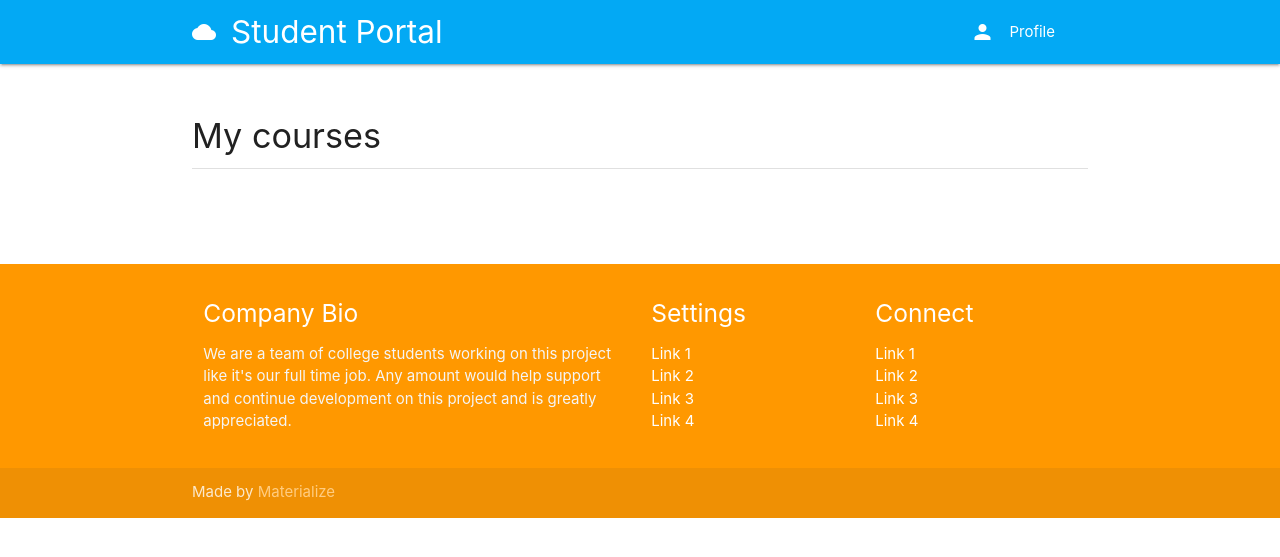
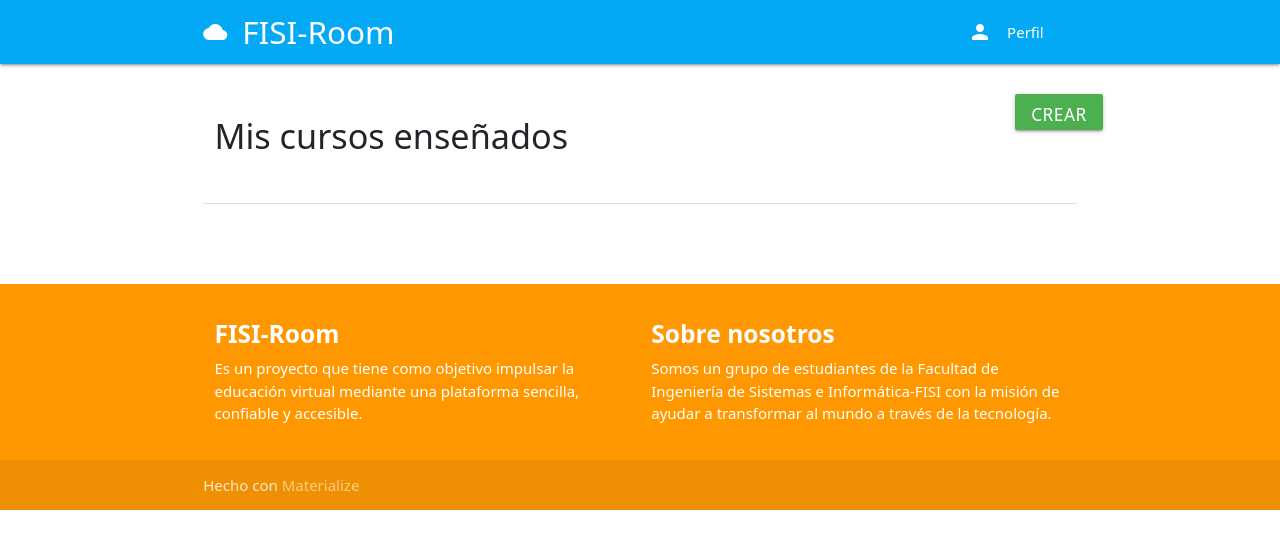
Before and after one commit to piotr1221/aulavirtual, a Django app: page /course/MyCourses/ in a window 1280 px wide. Shown: the top 557 px of the page. Run offline with Django 3.2, Linux system fonts and the light colour scheme; a user stored in the database is signed in; data comes from the database, SQL or seed files in the repository; both versions use the stored data as it was after the commit; some libraries are stand-ins or nearby versions.

Commit message:
primera actualizacion

```diff
--- a/classroom/views.py
+++ b/classroom/views.py
@@ -13,6 +13,8 @@ from classroom.forms import NewCourseForm
 def index(request):
 	user = request.user
 	courses = Course.objects.filter(enrolled=user)
+	for course in courses:
+		print(course.id, course.title)
 
 	context = {
 		'courses': courses
@@ -90,10 +92,10 @@ def DeleteCourse(request, course_id):
 	user = request.user
 	course = get_object_or_404(Course, id=course_id)
 
-	if user != course.user:
-		return HttpResponseForbidden()
-	else:
-		course.delete()
+	#if user != course.user:
+	#	return HttpResponseForbidden()
+	#else:
+	course.delete()
 	return redirect('my-courses')
 
 
--- a/student_portal/templates/base.html
+++ b/student_portal/templates/base.html
@@ -6,9 +6,10 @@
 <head>
   <meta http-equiv="Content-Type" content="text/html; charset=UTF-8"/>
   <meta name="viewport" content="width=device-width, initial-scale=1, maximum-scale=1.0"/>
-  <title>Starter Template - Materialize</title>
+  <title>FISI-Room</title>
 
   <!-- CSS  -->
+  <link href="https://cdn.jsdelivr.net/npm/bootstrap@5.0.1/dist/css/bootstrap.min.css" rel="stylesheet" integrity="sha384-+0n0xVW2eSR5OomGNYDnhzAbDsOXxcvSN1TPprVMTNDbiYZCxYbOOl7+AMvyTG2x" crossorigin="anonymous">
   <link href="https://fonts.googleapis.com/icon?family=Material+Icons" rel="stylesheet">
   <link href="{% static 'css/materialize.css' %}" type="text/css" rel="stylesheet" media="screen,projection"/>
   <link href="{% static 'css/style.css' %}" type="text/css" rel="stylesheet" media="screen,projection"/>
@@ -18,12 +19,12 @@
 
   <nav class="light-blue" role="navigation">
     <div class="nav-wrapper container">
-      <a href="{% url 'index' %}" class="brand-logo"><i class="material-icons">cloud</i>Student Portal</a>
+      <a href="{% url 'index' %}" class="brand-logo"><i class="material-icons">cloud</i>FISI-Room</a>
       <ul class="right hide-on-med-and-down">
-        <li><a href="#" data-target="slide-out" class="sidenav-trigger show-on-large"><i class="material-icons left">person</i>Profile</a></li>
+        <li><a href="#" data-target="slide-out" class="sidenav-trigger show-on-large"><i class="material-icons left">person</i>Perfil</a></li>
       </ul>
       <ul id="nav-mobile" class="sidenav">
-        <li><a href="#" data-target="slide-out" class="sidenav-trigger show-on-large"><i class="material-icons left">person</i>Profile</a></li>
+        <li><a href="#" data-target="slide-out" class="sidenav-trigger show-on-large"><i class="material-icons left">person</i>Perfil</a></li>
       </ul>
     </div>
   </nav>
@@ -50,18 +51,19 @@
       <a href="#email"><span class="white-text email">{{ nav_profile.user.email }}</span></a>
     </div>
     </li>
-    <li><a href="{% url 'profile' nav_profile.user.username %}"><i class="material-icons">person</i>My profile</a></li>
-    <li><a href="{% url 'index' %}"><i class="material-icons">dashboard</i>Dashboard</a></li>
+    <!--{% url 'profile' nav_profile.user.username %}-->
+    <li><a href="#"><i class="material-icons">person</i>Mi perfil</a></li>
+    <li><a href="{% url 'index' %}"><i class="material-icons">dashboard</i>Tabloide</a></li>
     <li><div class="divider"></div></li>
-    <li><a class="subheader">Learning</a></li>
-    <li><a href="{% url 'categories' %}"><i class="material-icons">menu_book</i>Courses</a></li>
-    <li><a href="{% url 'inbox' %}"><i class="material-icons">inbox</i>Inbox{% if directs_count %}<span class="new badge red">{{ directs_count }}</span>{% endif %}</a></li>
-    <li><a href=""><i class="material-icons">circle_notifications</i>Notifications</a></li>
+    <li><a class="subheader">Aprendizaje</a></li>
+    <li><a href="{% url 'categories' %}"><i class="material-icons">menu_book</i>Enlistarse</a></li>
+    <li><a href="{% url 'inbox' %}"><i class="material-icons">inbox</i>Bandeja de entrada{% if directs_count %}<span class="new badge red">{{ directs_count }}</span>{% endif %}</a></li>
+    <li><a href=""><i class="material-icons">circle_notifications</i>Notificaciones</a></li>
     <li><div class="divider"></div></li>
-    <li><a class="subheader">Teaching</a></li>
-    <li><a href="{% url 'my-courses' %}"><i class="material-icons">menu_book</i>Your courses</a></li>
+    <li><a class="subheader">Enseñanza</a></li>
+    <li><a href="{% url 'my-courses' %}"><i class="material-icons">menu_book</i>Tus cursos</a></li>
     <li><div class="divider"></div></li>
-    <li><a href="{% url 'logout' %}"><i class="material-icons">power_off</i>Log out</a></li>
+    <li><a href="{% url 'logout' %}"><i class="material-icons">power_off</i>Desconectarse</a></li>
   </ul>
 
 
@@ -86,34 +88,23 @@
     <div class="container">
       <div class="row">
         <div class="col l6 s12">
-          <h5 class="white-text">Company Bio</h5>
-          <p class="grey-text text-lighten-4">We are a team of college students working on this project like it's our full time job. Any amount would help support and continue development on this project and is greatly appreciated.</p>
+          <h5 class="white-text"><b>FISI-Room</b></h5>
+          <p>Es un proyecto que tiene como objetivo
+            impulsar la educación virtual mediante una plataforma sencilla, confiable y accesible.
+          </p>
+        </div>
 
-
-        </div>
-        <div class="col l3 s12">
-          <h5 class="white-text">Settings</h5>
-          <ul>
-            <li><a class="white-text" href="#!">Link 1</a></li>
-            <li><a class="white-text" href="#!">Link 2</a></li>
-            <li><a class="white-text" href="#!">Link 3</a></li>
-            <li><a class="white-text" href="#!">Link 4</a></li>
-          </ul>
-        </div>
-        <div class="col l3 s12">
-          <h5 class="white-text">Connect</h5>
-          <ul>
-            <li><a class="white-text" href="#!">Link 1</a></li>
-            <li><a class="white-text" href="#!">Link 2</a></li>
-            <li><a class="white-text" href="#!">Link 3</a></li>
-            <li><a class="white-text" href="#!">Link 4</a></li>
-          </ul>
+        <div class="col l6 s12">
+          <h5 class="white-text"><b>Sobre nosotros</b> </h5>
+          <p>Somos un grupo de estudiantes de la Facultad de Ingeniería de Sistemas e Informática-FISI
+            con la misión de ayudar a transformar al mundo a través de la tecnología.
+          </p>
         </div>
       </div>
     </div>
     <div class="footer-copyright">
       <div class="container">
-      Made by <a class="orange-text text-lighten-3" href="http://materializecss.com">Materialize</a>
+      Hecho con <a class="orange-text text-lighten-3" href="http://materializecss.com">Materialize</a>
       </div>
     </div>
   </footer>
--- a/student_portal/templates/classroom/mycourses.html
+++ b/student_portal/templates/classroom/mycourses.html
@@ -3,25 +3,35 @@
 
 {% block content %}
 <div class="section">
-	<h4>My courses</h4>
+  <div class="row">
+      <div class="col-md-11">
+        <h4>Mis cursos enseñados</h4>
+      </div>
+      <div class="col-md-1">
+        <a href="{% url 'newcourse' %}" class="btn green"><h6>Crear</h6></a>
+      </div>
+  </div>
+</div>
+
 	<div class="divider"></div>
+
 </div>
 
 <div class="row">
 {% for course in courses %}
-<div class="col s12 m4">
+<div class="col-3">
   <div class="card">
     <div class="card-image waves-effect waves-block waves-light">
       <a href="{% url 'course' course.id %}"><img class="activator" src="{{ course.picture.url }}"></a>
     </div>
     <div class="card-content">
       <span class="card-title activator grey-text text-darken-4"><b>{{ course.title }}</b><i class="material-icons right">more_vert</i></span>
-      <p class="title"><b>{{ course.enrolled.count }}</b> Students</p>
+      <p class="title"><b>{{ course.enrolled.count }}</b> Estudiantes</p>
       <a href="{% url 'edit-course' course.id %}" class="btn">Edit course</a>
       <a href="{% url 'delete-course' course.id %}" class="btn red">Delete</a>
     </div>
     <div class="card-reveal">
-      <span class="card-title grey-text text-darken-4">About<i class="material-icons right">close</i></span>
+      <span class="card-title grey-text text-darken-4">Sobre el curso<i class="material-icons right">close</i></span>
       <p>{{ course.description }}</p>
     </div>
   </div>
```
Also changed, not shown: student_portal/templates/index.html (+9 -7 lines), db.sqlite3, media/user_11/200589944_1598038400393683_6504948396015727782_n.jpg (added), media/user_12/DozZ_viU0AAEZms.jpg (added), media/user_12/Ejercicio_1.jpg (added), media/user_12/dataset_preparado.PNG (added), media/user_12/descubre-como-es-la-forma-de-la-tierra-en-realidad-655x368.jpg (added), media/user_12/xocrona_mono.jpg (added), media/user_12/xocrona_mono_PyS8u8D.jpg (added).
